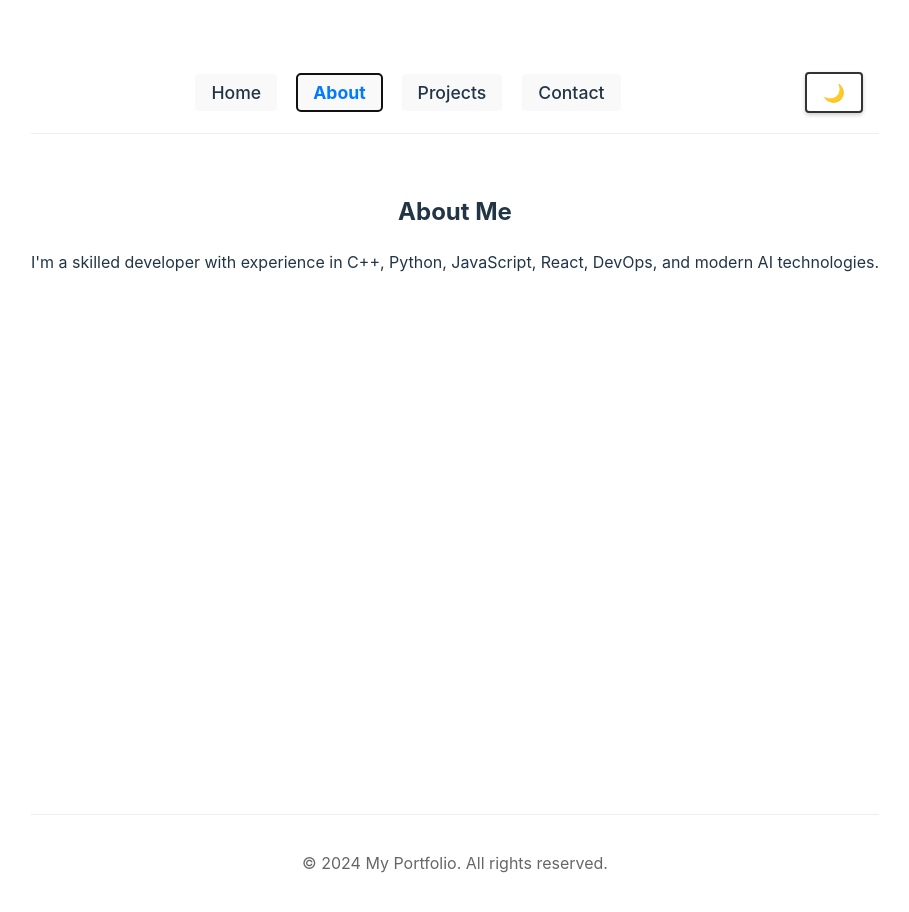
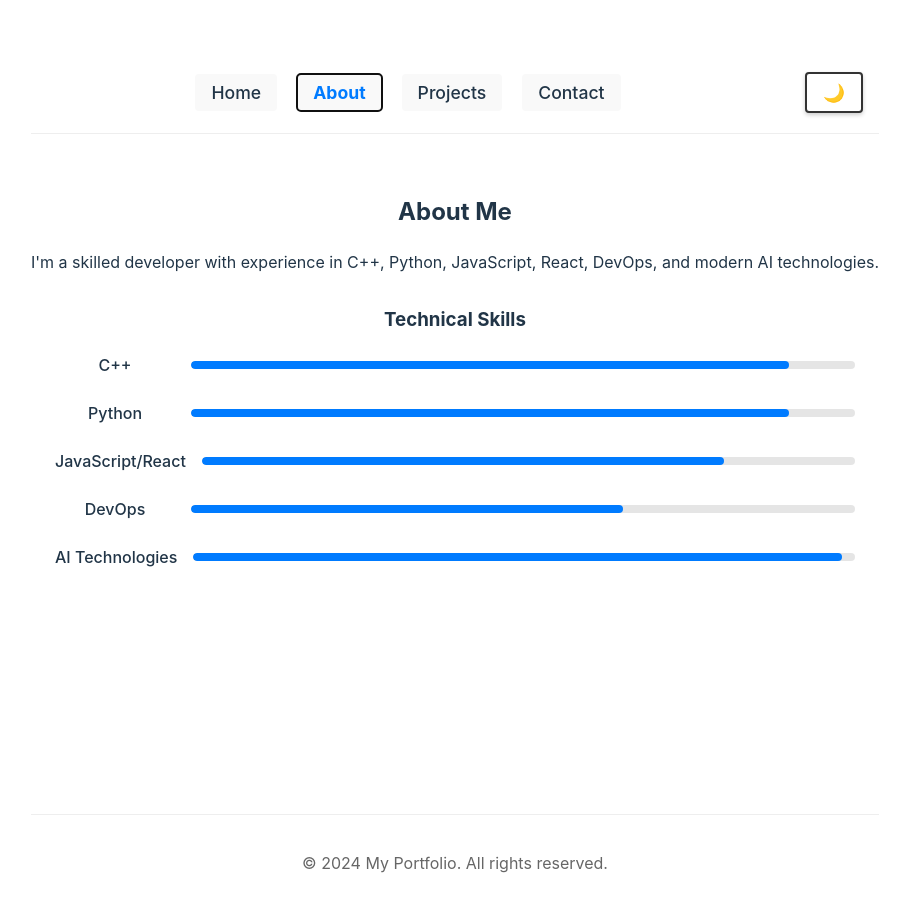
Before and after one commit to andrewwhitman-cpp/personal-website, a React (Vite) app: page / in a window 1280 px wide. Both pictures are taken after a click on the button "About". Shown: the top 912 px of the page, without its empty margins (185-1094 px from the left). Built offline with nearby package versions, Linux system fonts and the light colour scheme.

Commit message:
added skills bar on about page; removed emerald theme

```diff
--- a/src/App.css
+++ b/src/App.css
@@ -180,6 +180,121 @@ footer {
   from { opacity: 0; transform: translateY(20px); }
   to { opacity: 1; transform: translateY(0); }
 }
+
+.skills-container, .timeline-container {
+  margin: 2rem 0;
+  max-width: 800px;
+  margin-left: auto;
+  margin-right: auto;
+}
+
+.skills-grid {
+  display: grid;
+  gap: 1.5rem;
+  margin-top: 1rem;
+}
+
+.skill-item {
+  display: flex;
+  align-items: center;
+  gap: 1rem;
+}
+
+.skill-label {
+  min-width: 120px;
+  font-weight: 500;
+}
+
+.skill-bar {
+  flex: 1;
+  height: 8px;
+  background-color: rgba(0, 0, 0, 0.1);
+  border-radius: 4px;
+  overflow: hidden;
+}
+
+.skill-progress {
+  height: 100%;
+  background-color: #007bff;
+  border-radius: 4px;
+  animation: progressAnimation 1s ease-out;
+}
+
+.timeline {
+  position: relative;
+  padding: 2rem 0;
+}
+
+.timeline::before {
+  content: '';
+  position: absolute;
+  left: 50%;
+  transform: translateX(-50%);
+  width: 2px;
+  height: 100%;
+  background-color: rgba(0, 0, 0, 0.1);
+}
+
+.timeline-item {
+  position: relative;
+  margin-bottom: 2rem;
+  width: 50%;
+  padding: 0 2rem;
+  animation: fadeIn 0.5s ease-out;
+}
+
+.timeline-item:nth-child(odd) {
+  left: 0;
+  text-align: right;
+}
+
+.timeline-item:nth-child(even) {
+  left: 50%;
+  text-align: left;
+}
+
+.timeline-dot {
+  position: absolute;
+  width: 16px;
+  height: 16px;
+  background-color: #007bff;
+  border-radius: 50%;
+  top: 50%;
+  transform: translateY(-50%);
+}
+
+.timeline-item:nth-child(odd) .timeline-dot {
+  right: -8px;
+}
+
+.timeline-item:nth-child(even) .timeline-dot {
+  left: -8px;
+}
+
+.timeline-content {
+  background-color: white;
+  padding: 1rem;
+  border-radius: 8px;
+  box-shadow: 0 2px 4px rgba(0, 0, 0, 0.1);
+}
+
+@keyframes progressAnimation {
+  from { width: 0; }
+  to { width: 100%; }
+}
+
+:root[data-theme="dark"] .skill-bar {
+  background-color: rgba(255, 255, 255, 0.1);
+}
+
+:root[data-theme="dark"] .timeline::before {
+  background-color: rgba(255, 255, 255, 0.1);
+}
+
+:root[data-theme="dark"] .timeline-content {
+  background-color: #1a1a1a;
+}
+
 
 .home-content {
   display: flex;
@@ -415,3 +530,117 @@ footer {
   from { opacity: 0; transform: translateY(20px); }
   to { opacity: 1; transform: translateY(0); }
 }
+
+.skills-container, .timeline-container {
+  margin: 2rem 0;
+  max-width: 800px;
+  margin-left: auto;
+  margin-right: auto;
+}
+
+.skills-grid {
+  display: grid;
+  gap: 1.5rem;
+  margin-top: 1rem;
+}
+
+.skill-item {
+  display: flex;
+  align-items: center;
+  gap: 1rem;
+}
+
+.skill-label {
+  min-width: 120px;
+  font-weight: 500;
+}
+
+.skill-bar {
+  flex: 1;
+  height: 8px;
+  background-color: rgba(0, 0, 0, 0.1);
+  border-radius: 4px;
+  overflow: hidden;
+}
+
+.skill-progress {
+  height: 100%;
+  background-color: #007bff;
+  border-radius: 4px;
+  animation: progressAnimation 1s ease-out;
+}
+
+.timeline {
+  position: relative;
+  padding: 2rem 0;
+}
+
+.timeline::before {
+  content: '';
+  position: absolute;
+  left: 50%;
+  transform: translateX(-50%);
+  width: 2px;
+  height: 100%;
+  background-color: rgba(0, 0, 0, 0.1);
+}
+
+.timeline-item {
+  position: relative;
+  margin-bottom: 2rem;
+  width: 50%;
+  padding: 0 2rem;
+  animation: fadeIn 0.5s ease-out;
+}
+
+.timeline-item:nth-child(odd) {
+  left: 0;
+  text-align: right;
+}
+
+.timeline-item:nth-child(even) {
+  left: 50%;
+  text-align: left;
+}
+
+.timeline-dot {
+  position: absolute;
+  width: 16px;
+  height: 16px;
+  background-color: #007bff;
+  border-radius: 50%;
+  top: 50%;
+  transform: translateY(-50%);
+}
+
+.timeline-item:nth-child(odd) .timeline-dot {
+  right: -8px;
+}
+
+.timeline-item:nth-child(even) .timeline-dot {
+  left: -8px;
+}
+
+.timeline-content {
+  background-color: white;
+  padding: 1rem;
+  border-radius: 8px;
+  box-shadow: 0 2px 4px rgba(0, 0, 0, 0.1);
+}
+
+@keyframes progressAnimation {
+  from { width: 0; }
+  to { width: 100%; }
+}
+
+:root[data-theme="dark"] .skill-bar {
+  background-color: rgba(255, 255, 255, 0.1);
+}
+
+:root[data-theme="dark"] .timeline::before {
+  background-color: rgba(255, 255, 255, 0.1);
+}
+
+:root[data-theme="dark"] .timeline-content {
+  background-color: #1a1a1a;
+}
--- a/src/App.jsx
+++ b/src/App.jsx
@@ -7,8 +7,7 @@ function ThemeToggle() {
   const { theme, toggleTheme } = useTheme()
   const themeEmoji = {
     light: '🌙',
-    dark: '🌿',
-    emerald: '☀️'
+    dark: '☀️'
   }
   return (
     <button onClick={toggleTheme} className="theme-toggle">
@@ -157,6 +156,50 @@ function AppContent() {
           <section className="about-section">
             <h2>About Me</h2>
             <p>I'm a skilled developer with experience in C++, Python, JavaScript, React, DevOps, and modern AI technologies.</p>
+            <div className="skills-container">
+              <h3>Technical Skills</h3>
+              <div className="skills-grid">
+                <div className="skill-item">
+                  <span className="skill-label">C++</span>
+                  <div className="skill-bar"><div className="skill-progress" style={{width: '90%'}}></div></div>
+                </div>
+                <div className="skill-item">
+                  <span className="skill-label">Python</span>
+                  <div className="skill-bar"><div className="skill-progress" style={{width: '90%'}}></div></div>
+                </div>
+                <div className="skill-item">
+                  <span className="skill-label">JavaScript/React</span>
+                  <div className="skill-bar"><div className="skill-progress" style={{width: '80%'}}></div></div>
+                </div>
+                <div className="skill-item">
+                  <span className="skill-label">DevOps</span>
+                  <div className="skill-bar"><div className="skill-progress" style={{width: '65%'}}></div></div>
+                </div>
+                <div className="skill-item">
+                  <span className="skill-label">AI Technologies</span>
+                  <div className="skill-bar"><div className="skill-progress" style={{width: '98%'}}></div></div>
+                </div>
+              </div>
+            </div>
+            {/* <div className="timeline-container">
+              <h3>Professional Journey</h3>
+              <div className="timeline">
+                <div className="timeline-item">
+                  <div className="timeline-dot"></div>
+                  <div className="timeline-content">
+                    <h4>2024 - Present</h4>
+                    <p>Software Engineer focusing on DevOps, AI, and Improved Developer Experiences</p>
+                  </div>
+                </div>
+                <div className="timeline-item">
+                  <div className="timeline-dot"></div>
+                  <div className="timeline-content">
+                    <h4>2022 - 2024</h4>
+                    <p>C++ Developer working on real-time application on the edge</p>
+                  </div>
+                </div>
+              </div>
+            </div> */}
           </section>
         )}
 
--- a/src/ThemeContext.jsx
+++ b/src/ThemeContext.jsx
@@ -15,11 +15,7 @@ export function ThemeProvider({ children }) {
   }, [theme])
 
   const toggleTheme = () => {
-    setTheme(current => {
-      if (current === 'light') return 'dark'
-      if (current === 'dark') return 'emerald'
-      return 'light'
-    })
+    setTheme(current => current === 'light' ? 'dark' : 'light')
   }
 
   return (
--- a/src/index.css
+++ b/src/index.css
@@ -10,13 +10,6 @@
   background-color: #1a1a1a;
   --particle-color: #60a5fa;
   --particle-line-color: rgba(96, 165, 250, 0.7);
-}
-
-:root[data-theme="emerald"] {
-  color: rgba(255, 255, 255, 0.95);
-  background-color: #004d40;
-  --particle-color: #fbbf24;
-  --particle-line-color: rgba(251, 191, 36, 0.7);
 }
 
 :root[data-theme="dark"] a {
@@ -71,83 +64,6 @@
 
 :root[data-theme="dark"] .contact-form button:hover {
   background-color: #1565c0;
-}
-
-:root[data-theme="emerald"] {
-  color: rgba(255, 255, 255, 0.95);
-  background-color: #004d40;
-  --particle-color: #4db6ac;
-  --particle-line-color: rgba(77, 182, 172, 0.4);
-}
-
-:root[data-theme="emerald"] a {
-  color: #4db6ac;
-}
-
-:root[data-theme="emerald"] a:hover {
-  color: #80cbc4;
-}
-
-:root[data-theme="emerald"] .header button {
-  color: rgba(255, 255, 255, 0.95);
-}
-
-:root[data-theme="emerald"] .header button:hover {
-  background-color: #00695c;
-}
-
-:root[data-theme="emerald"] .header button.active {
-  color: #4db6ac;
-}
-
-:root[data-theme="emerald"] .project-card {
-  border-color: #00695c;
-  background-color: #00574b;
-}
-
-:root[data-theme="emerald"] .home-text h1 {
-  color: rgba(255, 255, 255, 0.95);
-}
-
-:root[data-theme="emerald"] .home-text p {
-  color: rgba(255, 255, 255, 0.85);
-}
-
-:root[data-theme="emerald"] footer {
-  color: rgba(255, 255, 255, 0.7);
-  border-color: #00695c;
-}
-
-:root[data-theme="emerald"] .contact-form input,
-:root[data-theme="emerald"] .contact-form textarea {
-  background-color: #00574b;
-  border-color: #00695c;
-  color: #ffffff;
-}
-
-:root[data-theme="emerald"] .contact-form input::placeholder,
-:root[data-theme="emerald"] .contact-form textarea::placeholder {
-  color: rgba(255, 255, 255, 0.7);
-}
-
-:root[data-theme="emerald"] .contact-form button {
-  background-color: #4db6ac;
-  color: #000000;
-  font-weight: 600;
-}
-
-:root[data-theme="emerald"] .contact-form button:hover {
-  background-color: #80cbc4;
-}
-
-:root[data-theme="emerald"] .contact-form button:hover {
-  background-color: #2bbbad;
-}
-
-:root[data-theme="emerald"] .theme-toggle {
-  background-color: #004d40;
-  border: 2px solid rgba(255, 255, 255, 0.8);
-  box-shadow: 0 2px 8px rgba(255, 255, 255, 0.1);
 }
 
 :root {
```
